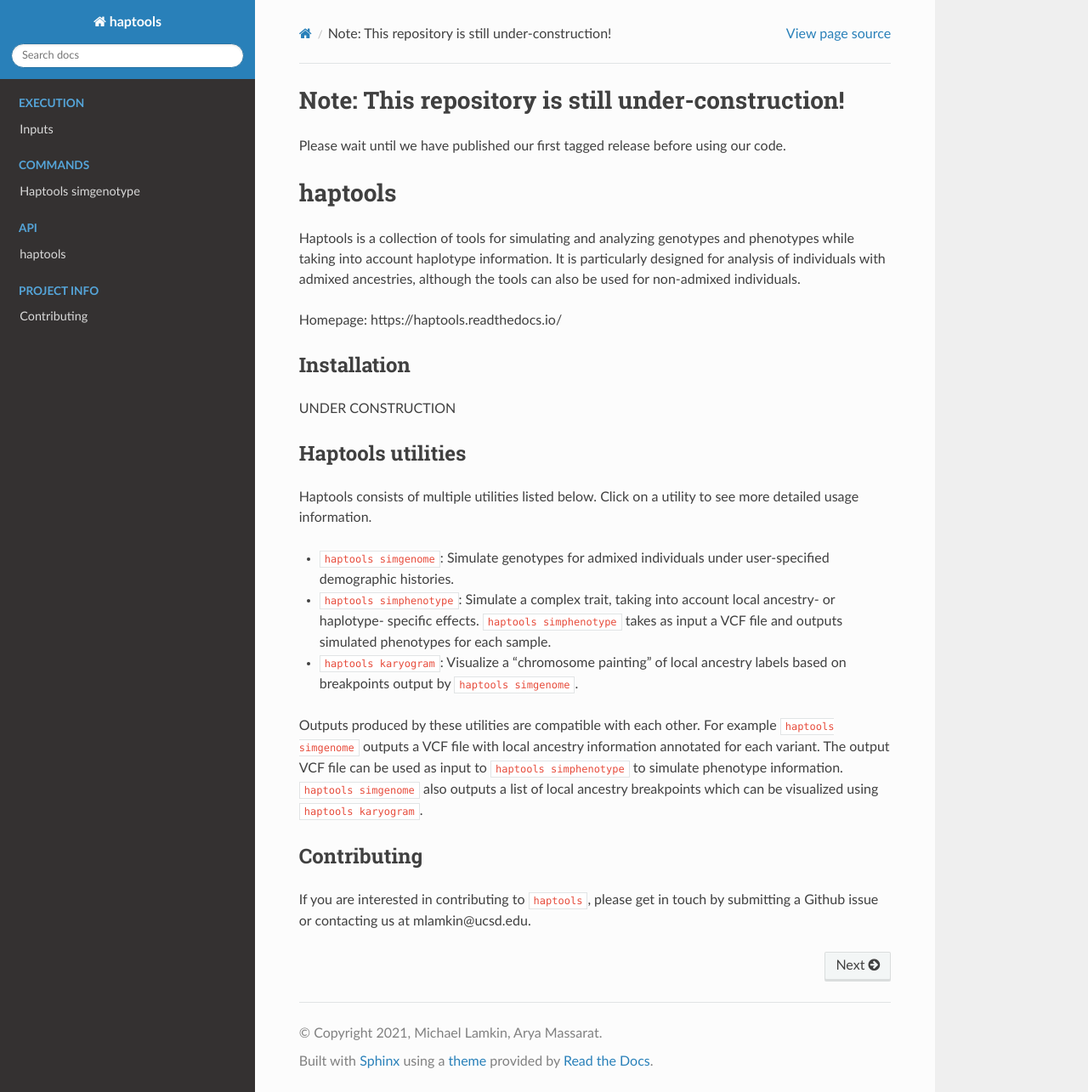
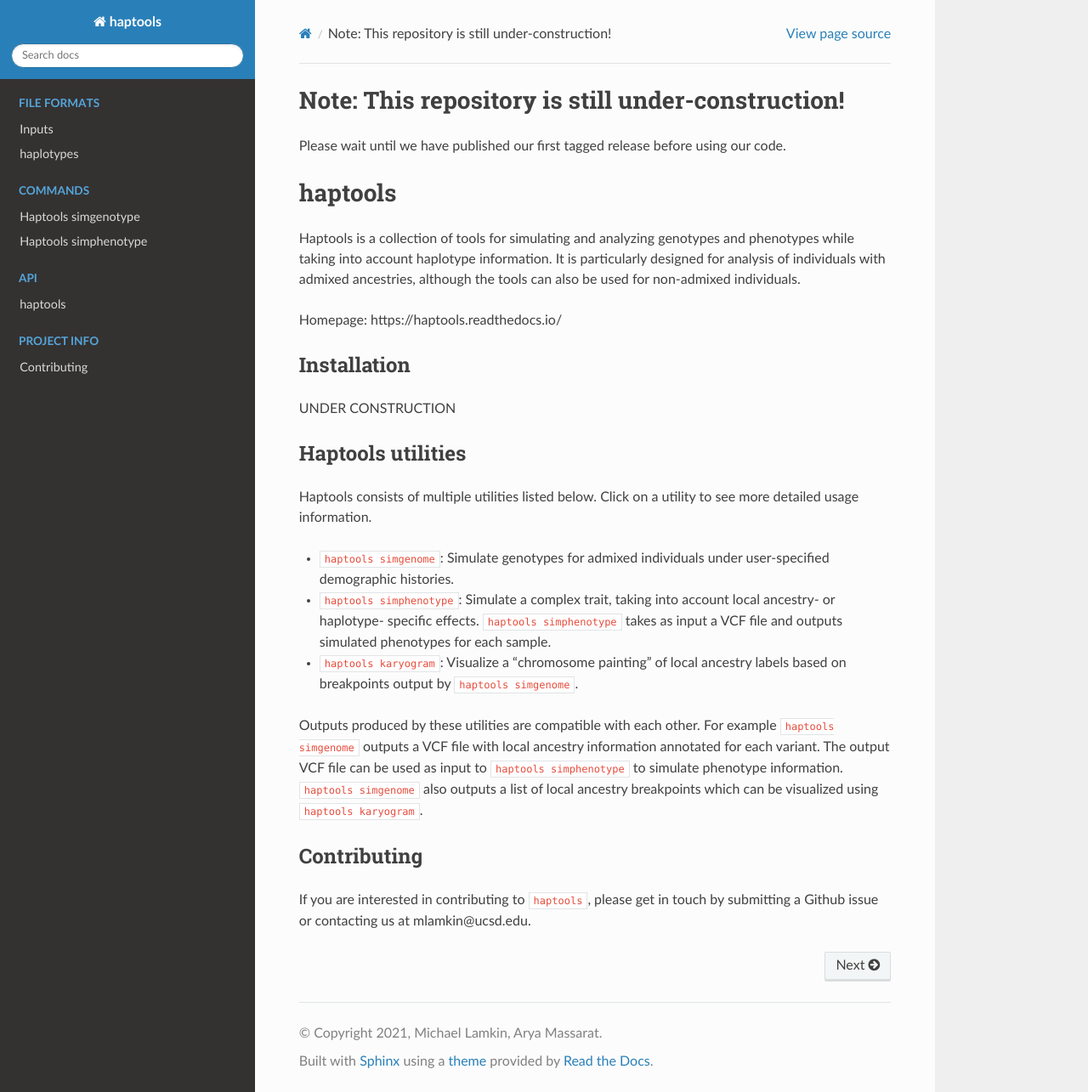
Before and after one commit to CAST-genomics/haptools, a Sphinx documentation site: the page built from docs/index.rst, in a window 1280 px wide and 1285 px high. Shown: the whole window at 85% size. Built offline with Sphinx 7.4.7 and the Read the Docs theme 2.0.0, drawn with Linux system fonts in a browser that asks for light colours.

Commit message:
create specific section in docs for file formats

```diff
--- a/docs/executing/inputs.rst
+++ b/docs/formats/inputs.rst
@@ -1,4 +1,4 @@
-.. _executing-inputs:
+.. _formats-inputs:
 
 
 Inputs
--- a/docs/index.rst
+++ b/docs/index.rst
@@ -4,12 +4,13 @@
    :parser: myst_parser.sphinx_
 
 .. toctree::
-   :caption: Execution
-   :name: executing
+   :caption: File Formats
+   :name: formats
    :hidden:
    :maxdepth: 1
 
-   executing/inputs.rst
+   formats/inputs.rst
+   formats/haplotypes.rst
 
 .. toctree::
    :caption: Commands
@@ -18,6 +19,7 @@
    :maxdepth: 1
 
    commands/simgenotype.rst
+   commands/simphenotype.rst
 
 .. toctree::
    :caption: API
--- a/docs/project_info/haptools_file_formats.rst
+++ /dev/null
@@ -1,3 +0,0 @@
-# Haptools file formats
-
-UNDER CONSTRUCTION
```
Also changed, not shown: docs/formats/haplotypes.rst (added, +7 -0 lines).
